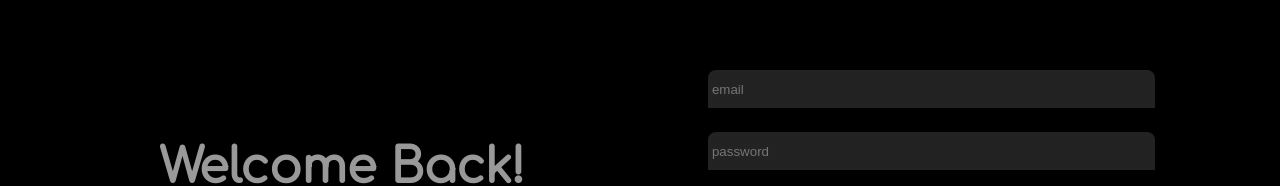
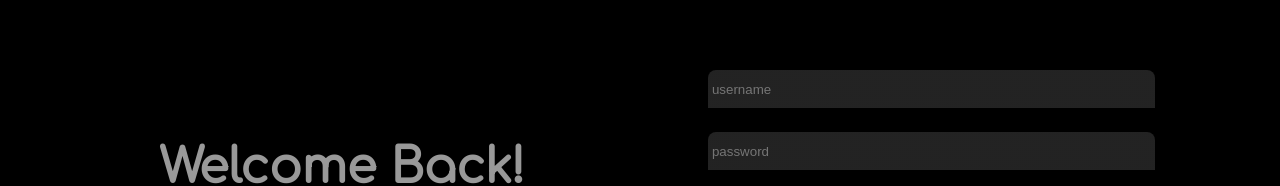
Before and after one commit to SleepTracker5/fe, a React (Create React App) app in the folder sleep-tracker/: page /login in a window 1280 px wide. Shown: the part 203-389 px from the top of the page. Built offline with nearby package versions, Linux system fonts and the light colour scheme.

Commit message:
Login goes to dashboard

```diff
--- a/sleep-tracker/src/App.js
+++ b/sleep-tracker/src/App.js
@@ -22,7 +22,7 @@ function App() {
           <LoginPage history={history} />
         </Route>
         {/*Route to Dashboard needs to be a PrivateRoute.*/}
-        <Route exact path="/protected" component={Dashboard} />
+        <Route exact path="/dashboard" component={Dashboard} />
         <Route exact path="/bedtime" component={Bedtime} />
       </Switch>
     </div>
--- a/sleep-tracker/src/components/forms/LogIn/LoginForm.js
+++ b/sleep-tracker/src/components/forms/LogIn/LoginForm.js
@@ -1,8 +1,9 @@
-import React, { useEffect, useState } from "react";
-import { axiosWithAuth } from "../../../util/axiosWithAuth";
+import React, {useEffect, useState} from "react";
+import {axiosWithAuth} from "../../../util/axiosWithAuth";
 import styled from "styled-components";
 import * as yup from "yup";
-import { gsap } from "gsap";
+import {gsap} from "gsap";
+import axios from "axios";
 
 //Define styled components
 //todo: form width not quite right
@@ -74,15 +75,12 @@ const CheckboxLabel = styled.label`
 
 //Define form schema
 const formSchema = yup.object().shape({
-  email: yup
-    .string()
-    .email("Email address is invalid")
-    .required("Email address is a required field"),
-  password: yup.string().min(8).required("Password is a required field"),
+    email: yup.string().required("Email address is a required field"),
+    password: yup.string().min(4).required("Password is a required field"),
     keepLoggedIn: yup.boolean().oneOf([true, false]),
 });
 
-const LoginForm = ({ login }) => {
+const LoginForm = ({history}) => {
     //set state vars
     const [formData, setFormData] = useState({
         // id: Date.now(),  -- NODE backend will generate ID automatically
@@ -128,8 +126,8 @@ const LoginForm = ({ login }) => {
         console.log("working: ", event.target.name);
         const animationDuration = 0.5;
         const tl = gsap.timeline();
-    tl.to(event.target, { duration: animationDuration / 2, y: -10 });
-    tl.to(event.target, { duration: animationDuration, y: 0, ease: "bounce" });
+        tl.to(event.target, {duration: animationDuration / 2, y: -10});
+        tl.to(event.target, {duration: animationDuration, y: 0, ease: "bounce"});
     };
 
     //declare handle/submit functions
@@ -140,17 +138,21 @@ const LoginForm = ({ login }) => {
             event.target.type === "checkbox"
                 ? event.target.checked
                 : event.target.value;
-    setFormData({ ...formData, [event.target.name]: value });
+        setFormData({...formData, [event.target.name]: value});
     };
     const submitLogin = (event) => {
         event.preventDefault();
         //I (Jaren), added in Login logic below -- "/protected" will need to be changed based on naming conventions of suggested page given.
-    axiosWithAuth()
-      .post("/login", formData)
+        axios
+            .create({baseURL: "https://sleeptrackerbw.herokuapp.com/api"})
+            .post("/login", {
+                username: formData.email,
+                password: formData.password,
+            })
             .then((res) => {
                 console.log(res);
-        localStorage.setItem("token", res.body.data.token);
-        this.props.history.push("/protected"); //rename Route to desired name
+                localStorage.setItem("token", res.data.data.token);
+                history.push("/dashboard"); //rename Route to desired name todo: add history to routes. Change protected to dashboard
             })
             .catch((err) => {
                 console.log("There was an error during login: ", err);
@@ -174,14 +176,14 @@ const LoginForm = ({ login }) => {
                         type="text"
                         id="email"
                         name="email"
-            placeholder="email"
+                        placeholder="username"
                         value={formData.email}
                         onChange={handleChange}
                         onBlur={errBounce}
                     />
                 </StyledLabel>
                 {errState.email.length > 0 ? (
-          <ErrP style={{ color: "red" }}>{errState.email}</ErrP>
+                    <ErrP style={{color: "red"}}>{errState.email}</ErrP>
                 ) : null}
                 <StyledLabel htmlFor="password">
                     <StyledInput
@@ -195,7 +197,7 @@ const LoginForm = ({ login }) => {
                     />
                 </StyledLabel>
                 {errState.password.length > 0 ? (
-          <ErrP style={{ color: "red" }}>{errState.password}</ErrP>
+                    <ErrP style={{color: "red"}}>{errState.password}</ErrP>
                 ) : null}
                 <FormLinkP>Forgot Password?</FormLinkP>
                 {/*todo: link this to something*/}
--- a/sleep-tracker/src/view/LoginPage.js
+++ b/sleep-tracker/src/view/LoginPage.js
@@ -16,7 +16,7 @@ const Container = styled.div`
     }
 `;
 
-const LoginPage = () => {
+const LoginPage = ({history}) => {
 
     return (
         <Container className="loginPage">
@@ -25,7 +25,7 @@ const LoginPage = () => {
                 <h1>Welcome Back!</h1>
                 <p className="oneStepCloser">You’re one step closer to finding your ideal sleep schedule.</p>
             </div>
-            <LoginForm/>
+            <LoginForm history={history}/>
         </Container>
     );
 }
```
Lines whose indentation alone changed are shown as unchanged.
